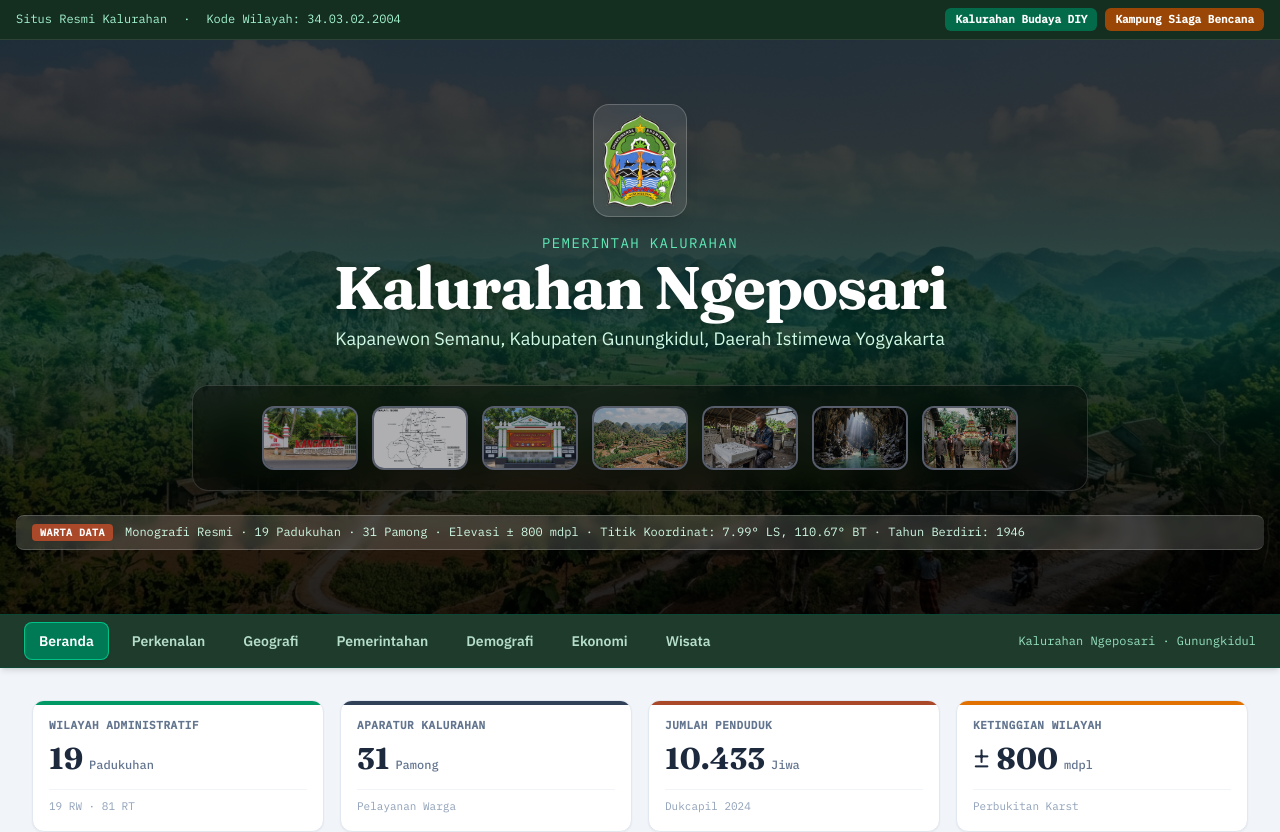
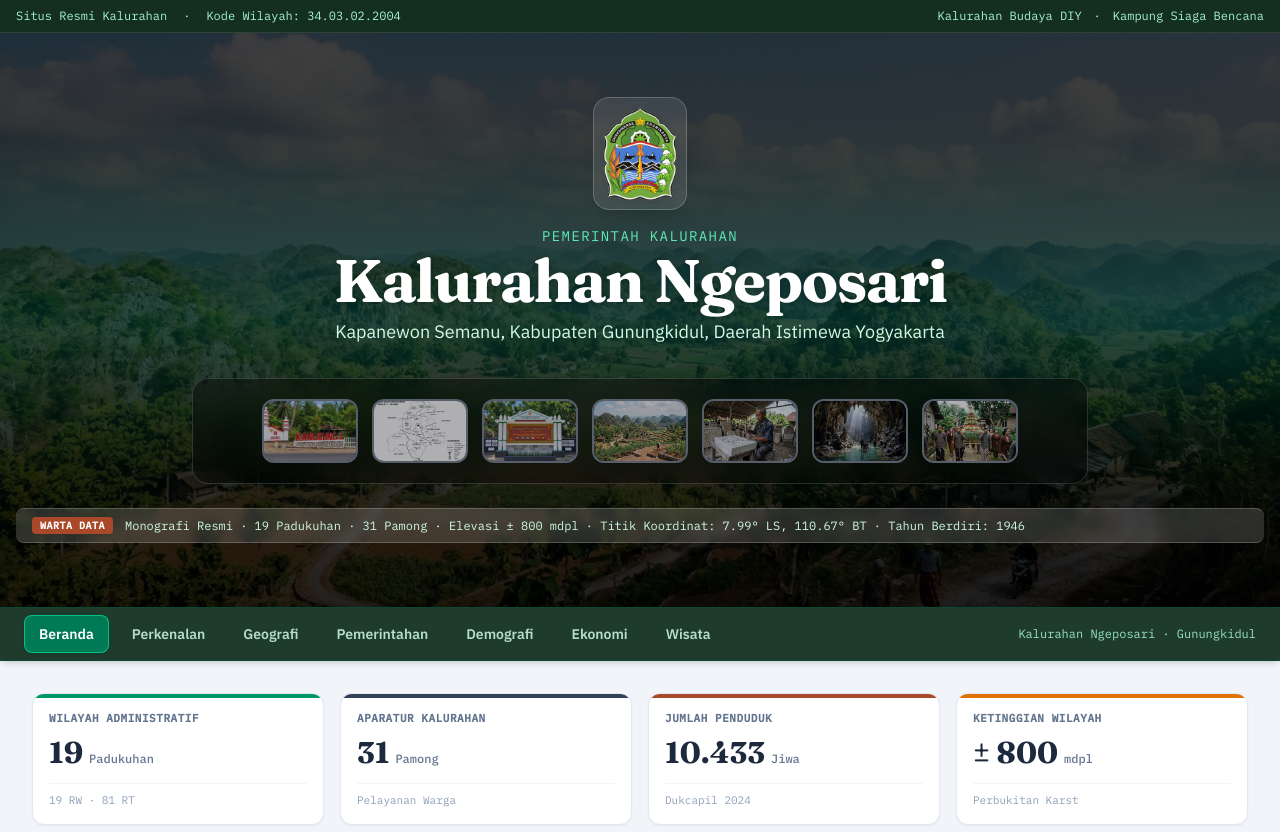
Before and after one commit to tyo-ai/monografi-ngeposari, a Next.js app: page / in a window 1280 px wide. Shown: the top 832 px of the page. Built offline with nearby package versions, Linux system fonts and the light colour scheme.

Commit message:
style: ubah badge oval header menjadi teks polos seragam

```diff
--- a/components/HeaderPortal.tsx
+++ b/components/HeaderPortal.tsx
@@ -19,13 +19,10 @@ export default function HeaderPortal() {
             <span>·</span>
             <span>Kode Wilayah: 34.03.02.2004</span>
           </div>
-          <div className="flex items-center gap-2">
-            <span className="bg-emerald-700/80 text-white px-2.5 py-1 text-[11px] font-semibold rounded-md">
-              Kalurahan Budaya DIY
-            </span>
-            <span className="bg-amber-700/80 text-white px-2.5 py-1 text-[11px] font-semibold rounded-md">
-              Kampung Siaga Bencana
-            </span>
+          <div className="flex items-center gap-3 text-emerald-200">
+            <span>Kalurahan Budaya DIY</span>
+            <span>·</span>
+            <span>Kampung Siaga Bencana</span>
           </div>
         </div>
       </div>
```
